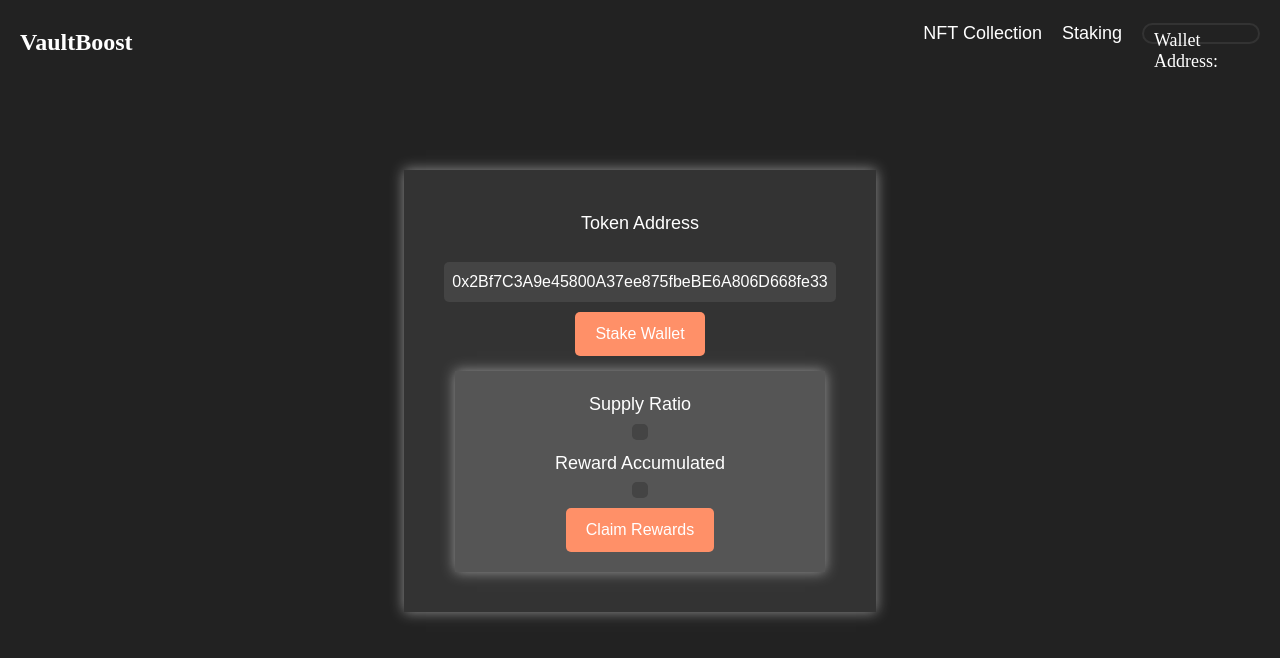
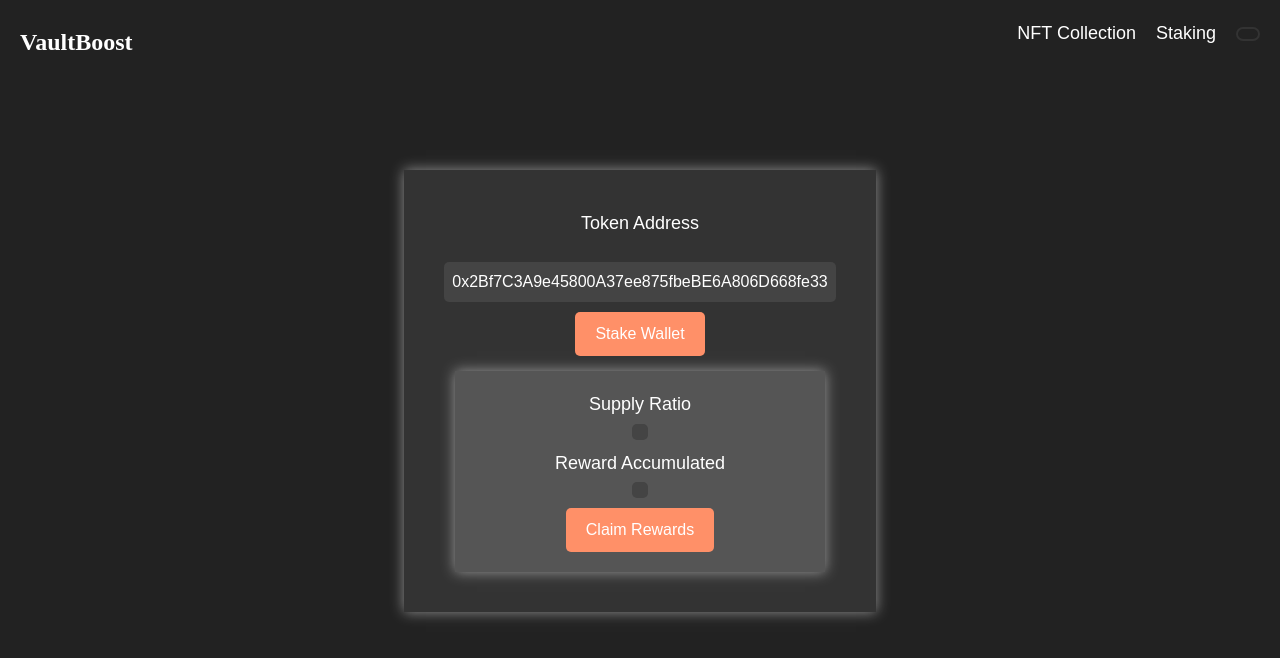
Before and after one commit to sauravrao637/DeveloperWeek-Hack, a React (Create React App) app in the folder packages/react-app/: page / in a window 1280 px wide. Shown: the top 658 px of the page. Built offline with nearby package versions, Linux system fonts and the light colour scheme; the HTML template or start-up script is replaced by a standard one.

Commit message:
Corrected changes

```diff
--- a/packages/react-app/src/App.css
+++ b/packages/react-app/src/App.css
@@ -87,23 +87,27 @@ body {
 }
 
 .wallet-address {
-  font-size: 14px;
+  /* font-size: 14px; */
   border: 2px solid #333;
   border-radius: 50px;
   padding: 5px 10px;
-  width: 118px;
-  height: 21px;
+  /* width: 118px;
+  height: 21px; */
   font-family: "DM Sans";
   font-style: normal;
-  font-weight: 500;
-  font-size: 16px;
-  line-height: 21px;
+  /* font-weight: 500;
+  line-height: 21px; */
   color: #76808a;
   flex: none;
-  order: 0;
-  flex-grow: 0;
+  /* order: 0;
+  flex-grow: 0; */
   cursor: pointer;
   color: #007bff;
+  fontSize: 2px;
+  overflow: hidden;
+  textOverflow: ellipsis;
+  whiteSpace: nowrap;
+  /* width: 400px; */
 }
 
 /* Updated styles for li elements */
--- a/packages/react-app/src/App.js
+++ b/packages/react-app/src/App.js
@@ -19,7 +19,7 @@ const Navbar = ({ walletAddress }) => {
               <Link to="/">Staking</Link>
             </li>
             <div className="wallet-address">
-              <li>Wallet Address: {walletAddress}</li>
+              <li>{walletAddress}</li>
             </div>
           </ul>
         </nav>
@@ -152,6 +152,7 @@ const Contract1Page = ({ myTotalNFTs, mintNFT, commonNFTCap, uncommonNFTCap, rar
 };
 
 const styles = {
+
   container: {
     background: '#000000',
     color: '#ffffff',
@@ -199,7 +200,7 @@ const styles = {
     background: '#222',
     color: '#fff',
     width: '100vw',
-    height: '150vh',
+    height: '70vh',
     display: 'flex',
     flexDirection: 'column',
     justifyContent: 'center',
```
